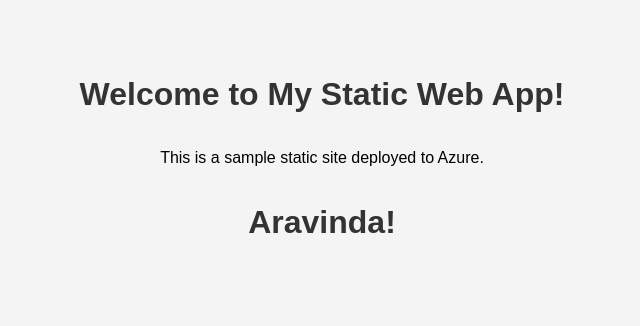
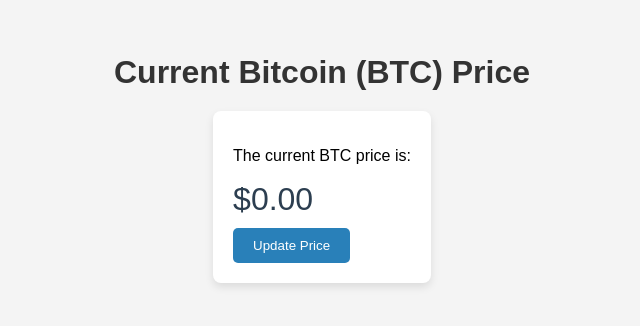
Before and after one commit to kalu-git-ara/static-webapp, a plain HTML site: page index.html in a window 1280 px wide. Shown: the part 242-568 px from the top of the page, without its empty margins (318-958 px from the left). Drawn offline with Linux system fonts and the light colour scheme; no server answers.

Commit message:
Update index.html

```diff
--- a/index.html
+++ b/index.html
@@ -3,13 +3,31 @@
 <head>
     <meta charset="UTF-8">
     <meta name="viewport" content="width=device-width, initial-scale=1.0">
-    <title>My Static Web App</title>
+    <title>BTC Price Tracker</title>
     <link rel="stylesheet" href="style.css">
-
 </head>
 <body>
-    <h1>Welcome to My Static Web App!</h1>
-    <p>This is a sample static site deployed to Azure.</p>
-     <h1>Aravinda!</h1>
+    <h1>Current Bitcoin (BTC) Price</h1>
+    <div class="price-container">
+        <p>The current BTC price is:</p>
+        <p class="price" id="btc-price">$0.00</p>
+        <button onclick="fetchBTCPrice()">Update Price</button>
+    </div>
+
+    <script>
+        async function fetchBTCPrice() {
+            try {
+                const response = await fetch('https://api.coingecko.com/api/v3/simple/price?ids=bitcoin&vs_currencies=usd');
+                const data = await response.json();
+                const btcPrice = data.bitcoin.usd;
+                document.getElementById('btc-price').textContent = `$${btcPrice.toFixed(2)}`;
+            } catch (error) {
+                console.error('Error fetching BTC price:', error);
+            }
+        }
+
+        // Fetch the price when the page loads
+        window.onload = fetchBTCPrice;
+    </script>
 </body>
 </html>
```
